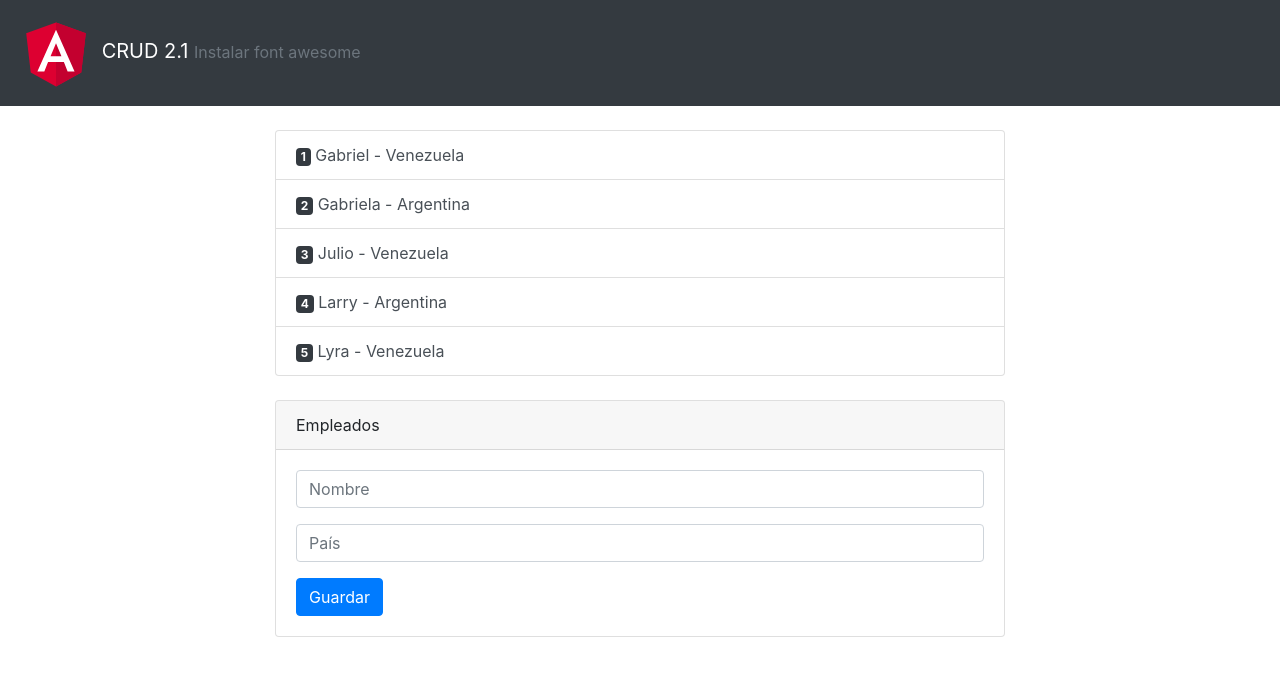
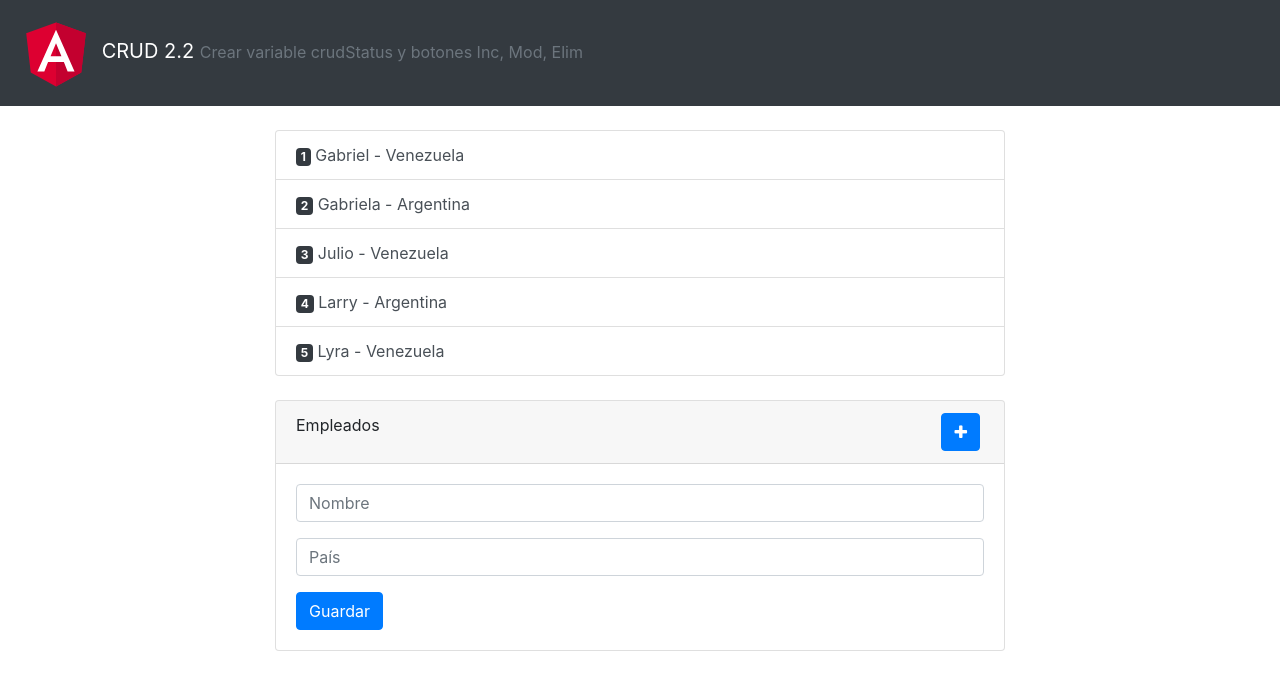
Before and after one commit to juliolpj/angular-crud-01, an Angular app: page / in a window 1280 px wide. Shown: the top 690 px of the page. Built offline with nearby package versions, Linux system fonts and the light colour scheme.

Commit message:
Crear variable crudStatus y botones Inc, Mod, Elim

```diff
--- a/src/app/app.component.ts
+++ b/src/app/app.component.ts
@@ -6,6 +6,6 @@ import { Component } from '@angular/core';
   styleUrls: ['./app.component.css']
 })
 export class AppComponent {
-  title = 'CRUD 2.1';
-  descrip = 'Instalar font awesome';
+  title = 'CRUD 2.2';
+  descrip = 'Crear variable crudStatus y botones Inc, Mod, Elim';
 }
--- a/src/app/components/crud-employee/crud-employee.component.html
+++ b/src/app/components/crud-employee/crud-employee.component.html
@@ -11,6 +11,7 @@
   [empleadoSeleccionado]="empleadoSeleccionado"
   [formNombre]="empleadoSeleccionado.nombre"
   [formPais]="empleadoSeleccionado.pais"
+  [crudStatus]="crudStatus"
   (deleteEmployee)="cathDeleteEmployee($event)"
     (addEmployee)="cathAddEmployee($event)"
     (cancelEmployee)="cathCancelEmployee($event)"
--- a/src/app/components/crud-employee/crud-employee.component.ts
+++ b/src/app/components/crud-employee/crud-employee.component.ts
@@ -10,16 +10,19 @@ import { EmployeeService } from '../../services/employee.service';
 export class CrudEmployeeComponent implements OnInit {
   public empleadoArray: Empleado[];
   public empleadoSeleccionado: Empleado = new Empleado();
+  public crudStatus: String;
 
   constructor(private employeeService: EmployeeService) {
   }
 
   ngOnInit() {
     this.empleadoArray = this.employeeService.getEmployees();
+    this.crudStatus = '';
   }
 
   catchSelectEmployee(empleado: Empleado) {
     this.empleadoSeleccionado = empleado;
+    this.crudStatus = 'consultar';
   }
 
   cathAddEmployee(empleado: Empleado) {
--- a/src/app/components/crud-employee/form.component.html
+++ b/src/app/components/crud-employee/form.component.html
@@ -2,7 +2,27 @@
   <div class="col-md-8 mt-4 mx-auto">
     <div class="card">
       <div class="card-header">
-        Empleados
+        <span>Empleados</span>
+        <button
+          class="btn btn-warning float-right mr-1"
+          *ngIf="crudStatus === 'consultar'"
+        > <span><i class="fa fa-undo"></i></span> </button>
+
+        <button
+          class="btn btn-danger float-right mr-1"
+          *ngIf="crudStatus === 'consultar'"
+        > <span><i class="fa fa-trash"></i></span> </button>
+
+        <button
+          class="btn btn-info float-right mr-1"
+          *ngIf="crudStatus === 'consultar'"
+        > <span><i class="fa fa-edit"></i></span> </button>
+
+        <button
+          class="btn btn-primary float-right mr-1"
+          *ngIf="crudStatus === ''"
+        > <span><i class="fa fa-plus"></i></span> </button>
+
       </div>
 
       <div class="card-body">
--- a/src/app/components/crud-employee/form.component.ts
+++ b/src/app/components/crud-employee/form.component.ts
@@ -10,6 +10,7 @@ export class FormComponent implements OnInit {
   @Input() empleadoSeleccionado;
   @Input() formNombre;
   @Input() formPais;
+  @Input() crudStatus;
 
   @Output() deleteEmployee = new EventEmitter<Empleado>();
   @Output() addEmployee = new EventEmitter<Empleado>();
```
